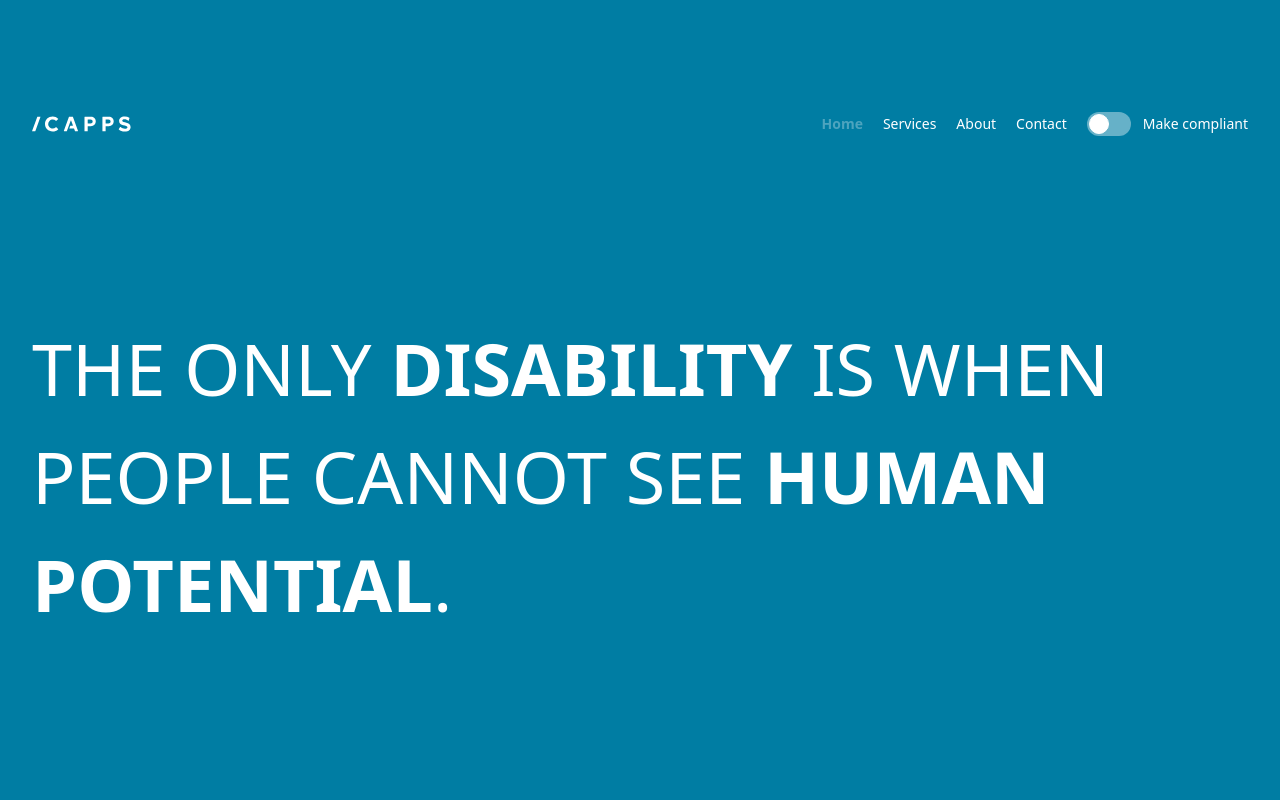
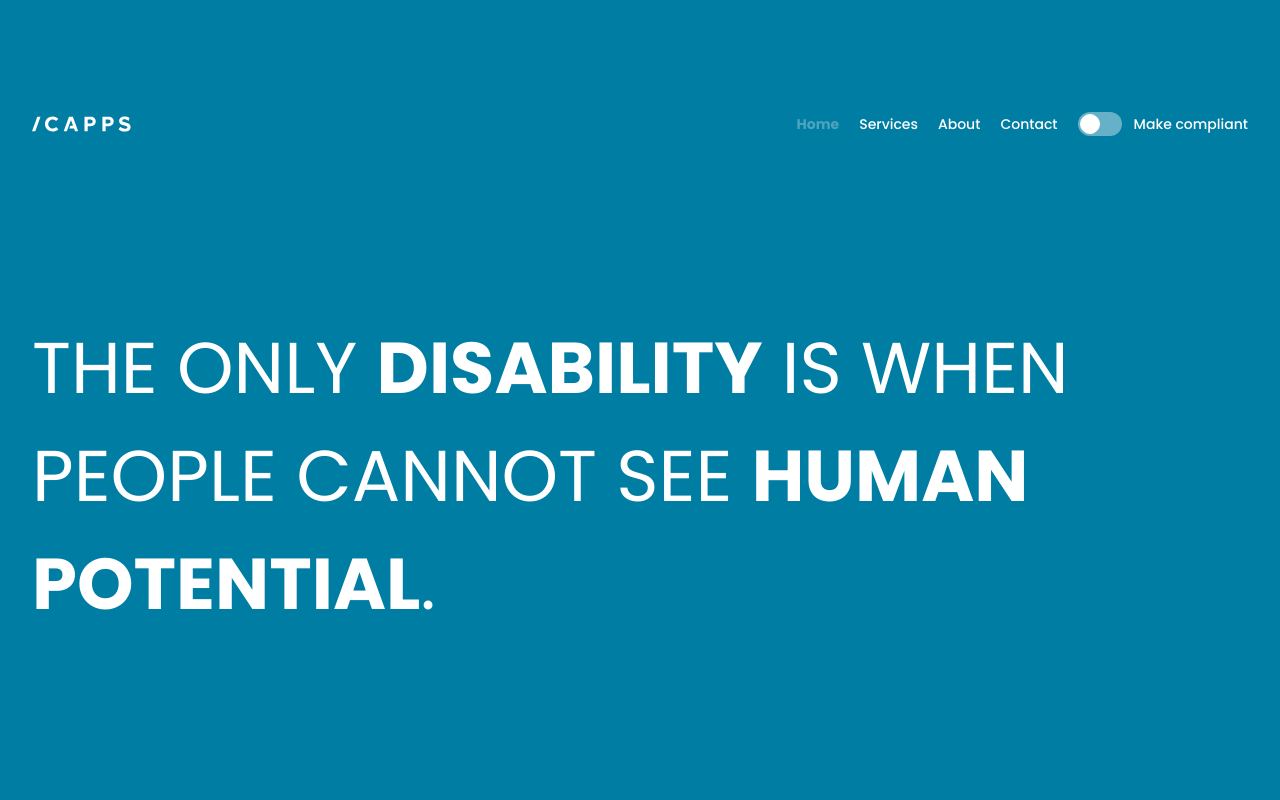
Before and after one commit to icapps/e-inclusion-demo, a React (Vite) app: page / in a window 1280 px wide. Shown: the top 800 px of the page. Built offline with nearby package versions, Linux system fonts and the light colour scheme.

Commit message:
Add Noto Sans as compliant font

```diff
--- a/index.html
+++ b/index.html
@@ -10,7 +10,7 @@
   <link rel="preconnect" href="https://fonts.googleapis.com">
   <link rel="preconnect" href="https://fonts.gstatic.com" crossorigin>
   <link
-    href="https://fonts.googleapis.com/css2?family=Poppins:ital,wght@0,100;0,200;0,300;0,400;0,500;0,600;0,700;0,800;0,900;1,100;1,200;1,300;1,400;1,500;1,600;1,700;1,800;1,900&display=swap"
+    href="https://fonts.googleapis.com/css2?family=Noto+Sans:ital,wght@0,100..900;1,100..900&family=Poppins:ital,wght@0,100;0,200;0,300;0,400;0,500;0,600;0,700;0,800;0,900;1,100;1,200;1,300;1,400;1,500;1,600;1,700;1,800;1,900&display=swap"
     rel="stylesheet">
 </head>
 
--- a/src/index.css
+++ b/src/index.css
@@ -4,11 +4,11 @@
 
 @layer base {
   body {
-    @apply min-h-screen bg-background text-white;
+    @apply min-h-screen bg-background text-white font-poppins;
   }
 
   body.compliant {
-    @apply font-poppins;
+    @apply font-noto;
   }
 
   body.compliant p {
--- a/tailwind.config.js
+++ b/tailwind.config.js
@@ -21,6 +21,7 @@
 		fontFamily: {
 			default: ["ui-sans-serif", "system-ui"],
 			poppins: ["Poppins", "ui-sans-serif", "system-ui"],
+			noto: ["Noto Sans", "ui-sans-serif", "system-ui"],
 		},
 	},
 	plugins: [],
```
